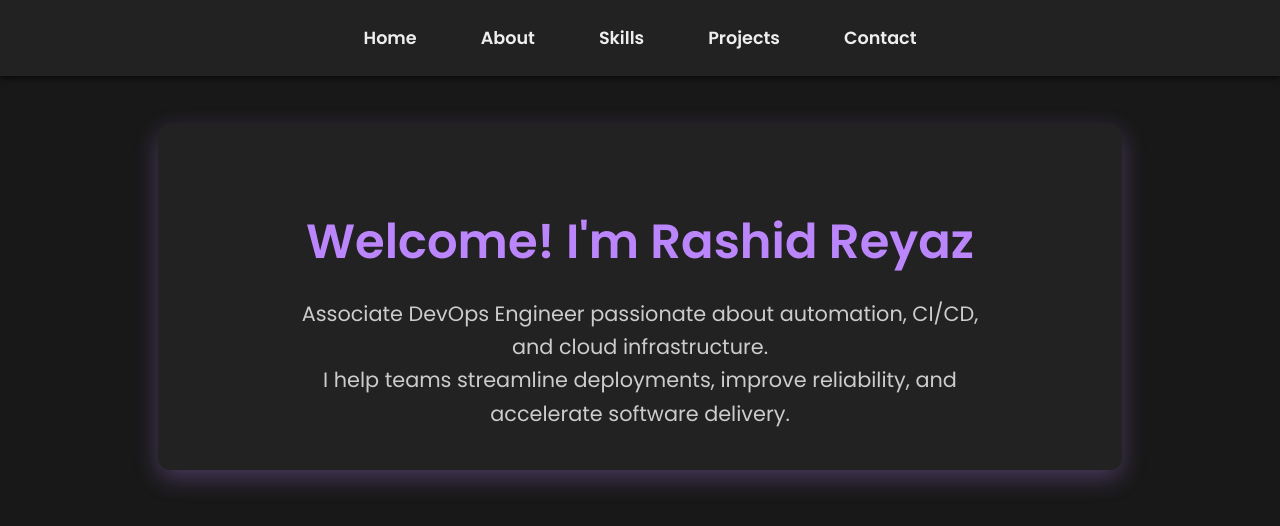
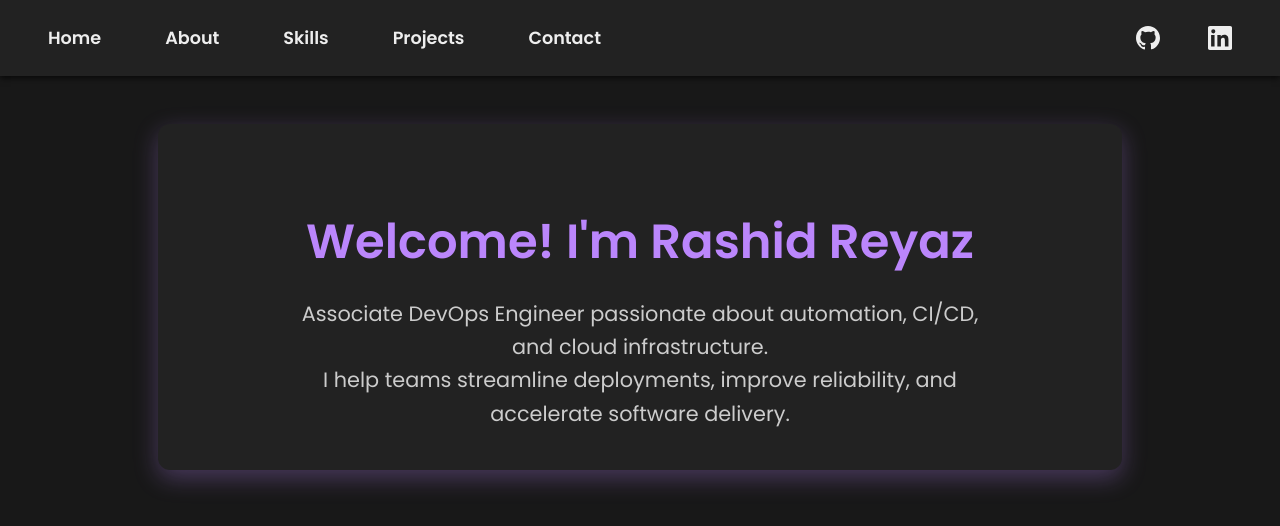
Before and after one commit to rashid-exe/Portfolio-Angular, an Angular app: page / in a window 1280 px wide. Shown: the top 526 px of the page. Built offline with nearby package versions, Linux system fonts and the light colour scheme.

Commit message:
added socials

```diff
--- a/src/app/app.css
+++ b/src/app/app.css
@@ -1,10 +1,15 @@
 nav {
-  background-color: #222222; /* dark grey-black */
+  background-color: #222222;
   padding: 1rem 2rem;
   display: flex;
-  justify-content: center;
+  justify-content: space-between;  /* Space between links and icons */
+  align-items: center;             /* Vertically center */
+  box-shadow: 0 2px 6px rgba(0,0,0,0.7);
+}
+
+.nav-links {
+  display: flex;
   gap: 2rem;
-  box-shadow: 0 2px 6px rgba(0,0,0,0.7);
 }
 
 nav a {
@@ -14,9 +19,34 @@ nav a {
   padding: 0.5rem 1rem;
   border-radius: 6px;
   user-select: none;
+  text-decoration: none;
 }
 
 nav a.router-link-active {
   background-color: #bb86fc; /* active purple background */
   color: #222;
 }
+
+.social-icons {
+  display: flex;
+  gap: 1rem;
+  align-items: center;
+}
+
+.social-icons a {
+  color: #eee; /* same light color */
+  display: flex;
+  align-items: center;
+  transition: color 0.3s ease;
+}
+
+.social-icons a:hover {
+  color: #bb86fc; /* purple accent on hover */
+}
+
+.social-icons svg {
+  width: 24px;
+  height: 24px;
+  fill: currentColor; /* inherit color */
+  display: block;
+}
--- a/src/app/app.html
+++ b/src/app/app.html
@@ -1,9 +1,27 @@
 <nav>
-  <a routerLink="" routerLinkActive="active" [routerLinkActiveOptions]="{ exact: true }">Home</a>
-  <a routerLink="about" routerLinkActive="active">About</a>
-  <a routerLink="skills" routerLinkActive="active">Skills</a>
-  <a routerLink="projects" routerLinkActive="active">Projects</a>
-  <a routerLink="contact" routerLinkActive="active">Contact</a>
+  <div class="nav-links">
+    <a routerLink="" routerLinkActive="active" [routerLinkActiveOptions]="{ exact: true }">Home</a>
+    <a routerLink="about" routerLinkActive="active">About</a>
+    <a routerLink="skills" routerLinkActive="active">Skills</a>
+    <a routerLink="projects" routerLinkActive="active">Projects</a>
+    <a routerLink="contact" routerLinkActive="active">Contact</a>
+  </div>
+
+  <div class="social-icons">
+    <a href="https://github.com/rashid-exe" target="_blank" rel="noopener noreferrer" aria-label="GitHub">
+      <svg role="img" viewBox="0 0 24 24" fill="currentColor" xmlns="http://www.w3.org/2000/svg" width="24" height="24">
+        <title>GitHub</title>
+        <path d="M12 0C5.37 0 0 5.37 0 12c0 5.3 3.438 9.8 8.205 11.387.6.113.82-.263.82-.582 0-.287-.01-1.045-.015-2.05-3.338.725-4.042-1.61-4.042-1.61-.546-1.387-1.333-1.756-1.333-1.756-1.09-.745.083-.73.083-.73 1.205.085 1.84 1.237 1.84 1.237 1.07 1.835 2.807 1.305 3.492.997.107-.775.42-1.305.763-1.605-2.665-.3-5.466-1.332-5.466-5.93 0-1.31.468-2.38 1.235-3.22-.124-.303-.535-1.523.117-3.176 0 0 1.008-.322 3.3 1.23a11.52 11.52 0 013.003-.404c1.02.004 2.045.137 3.003.403 2.29-1.552 3.296-1.23 3.296-1.23.653 1.653.243 2.873.12 3.176.77.84 1.234 1.91 1.234 3.22 0 4.61-2.807 5.625-5.48 5.92.43.37.823 1.096.823 2.21 0 1.596-.015 2.88-.015 3.273 0 .322.217.698.825.58C20.565 21.796 24 17.3 24 12c0-6.63-5.373-12-12-12z"/>
+      </svg>
+    </a>
+
+    <a href="https://www.linkedin.com/in/rashid-reyaz-06210322a/" target="_blank" rel="noopener noreferrer" aria-label="LinkedIn">
+      <svg role="img" viewBox="0 0 24 24" fill="currentColor" xmlns="http://www.w3.org/2000/svg" width="24" height="24">
+        <title>LinkedIn</title>
+        <path d="M20.447 20.452h-3.554v-5.569c0-1.327-.024-3.037-1.851-3.037-1.854 0-2.136 1.445-2.136 2.939v5.667H9.354V9h3.414v1.561h.049c.476-.9 1.637-1.85 3.37-1.85 3.602 0 4.268 2.372 4.268 5.455v6.286zM5.337 7.433a2.062 2.062 0 11.002-4.123 2.062 2.062 0 01-.002 4.123zM6.56 20.452H3.114V9h3.446v11.452zM22.225 0H1.771C.792 0 0 .774 0 1.727v20.546C0 23.227.792 24 1.771 24h20.451C23.2 24 24 23.227 24 22.273V1.727C24 .774 23.2 0 22.225 0z"/>
+      </svg>
+    </a>
+  </div>
 </nav>
 
 <main>
```
